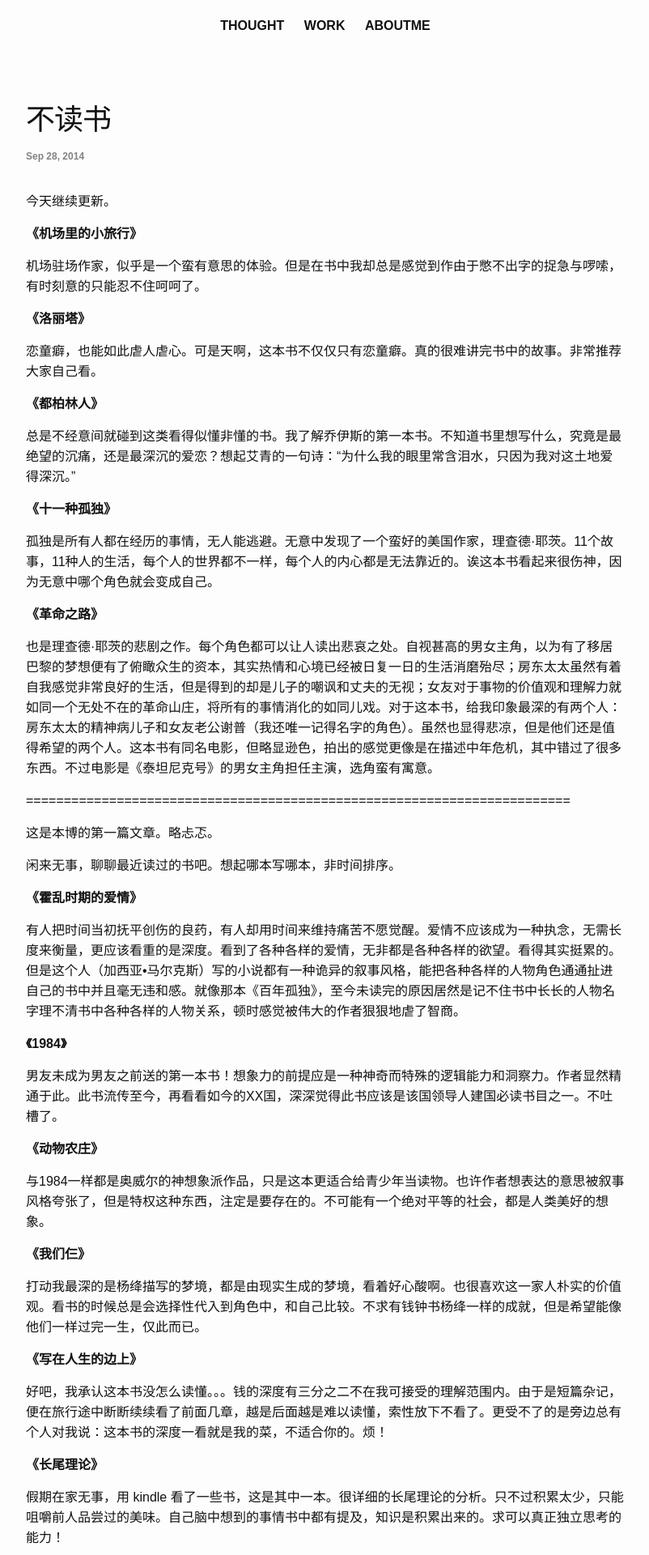
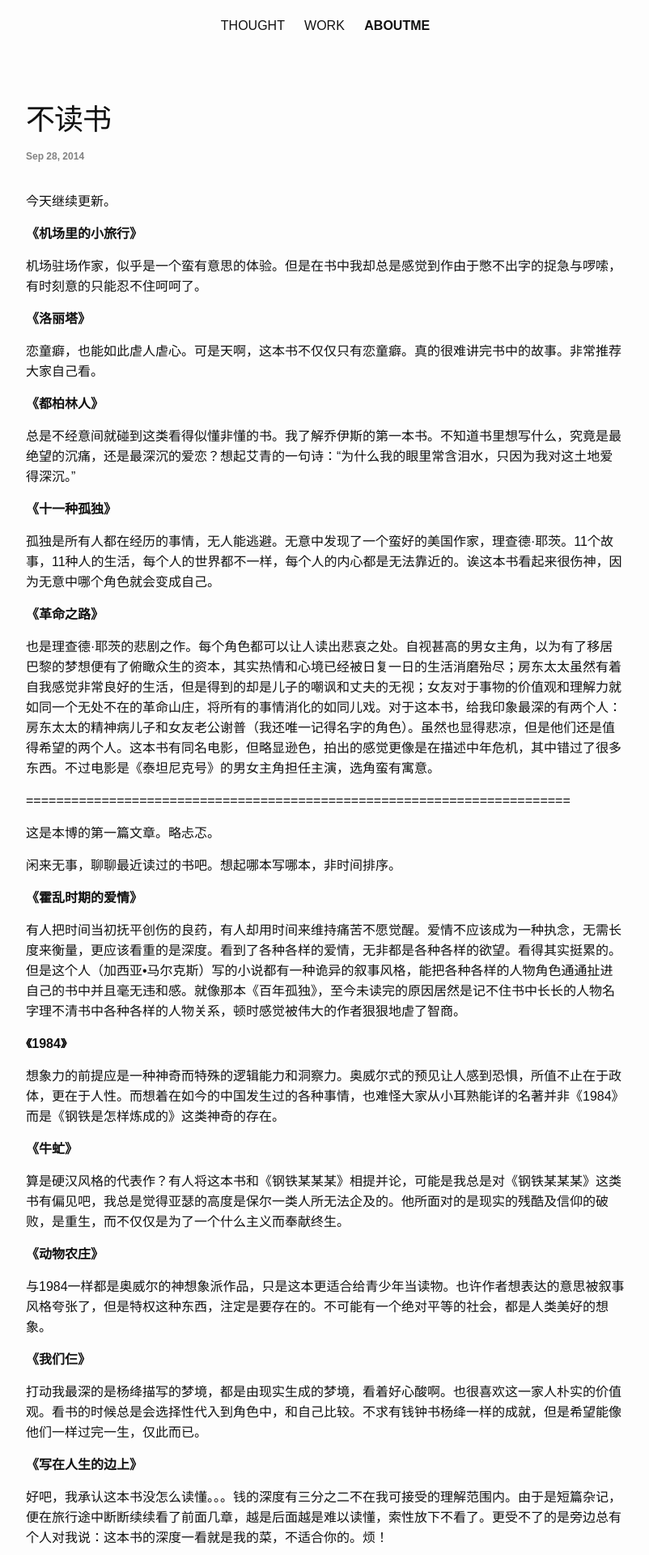
Before and after one commit to divingteng/divingteng.github.io, a Jekyll site: the page built from _posts/2014-09-28-something-about-reading.markdown, in a window 1280 px wide. Shown: the top 1920 px of the page at 81% size, without its empty margins (238-1040 px from the left). Built offline with Jekyll 4.4.1, drawn with Linux system fonts in a browser that asks for light colours.

Commit message:
update niumeng book

```diff
--- a/_includes/header.html
+++ b/_includes/header.html
@@ -15,9 +15,9 @@
 
       <div class="trigger">
 
-        <a class="page-link" href="{{ '/' | prepend: site.baseurl }}"><strong>THOUGHT</strong></a>
-        <a class="page-link" href="{{ '/work/' | prepend: site.baseurl }}"><strong>WORK</strong></a>
-        <a class="page-link" href="{{ '/aboutme/' | prepend: site.baseurl }}"><strong>ABOUTME</strong></a>
+        <a class="page-link" href="{{ '/' | prepend: site.baseurl }}">THOUGHT</a>
+        <a class="page-link" href="{{ '/work/' | prepend: site.baseurl }}">WORK</a>
+        <a class="page-link" href="{{ '/aboutme/' | prepend: site.baseurl }}"><strong> ABOUTME </strong></a>
 
       </div>
     </nav>
--- a/_posts/2014-09-28-something-about-reading.markdown
+++ b/_posts/2014-09-28-something-about-reading.markdown
@@ -41,8 +41,11 @@ categories: jekyll update
 
 **《1984》**
 
-男友未成为男友之前送的第一本书！想象力的前提应是一种神奇而特殊的逻辑能力和洞察力。作者显然精通于此。此书流传至今，再看看如今的XX国，深深觉得此书应该是该国领导人建国必读书目之一。不吐槽了。
+想象力的前提应是一种神奇而特殊的逻辑能力和洞察力。奥威尔式的预见让人感到恐惧，所值不止在于政体，更在于人性。而想着在如今的中国发生过的各种事情，也难怪大家从小耳熟能详的名著并非《1984》而是《钢铁是怎样炼成的》这类神奇的存在。
 
+**《牛虻》**
+
+算是硬汉风格的代表作？有人将这本书和《钢铁某某某》相提并论，可能是我总是对《钢铁某某某》这类书有偏见吧，我总是觉得亚瑟的高度是保尔一类人所无法企及的。他所面对的是现实的残酷及信仰的破败，是重生，而不仅仅是为了一个什么主义而奉献终生。
 
 **《动物农庄》**
 
--- a/css/main.scss
+++ b/css/main.css
@@ -15,6 +15,7 @@ dl, dd, ol, ul, figure {
 /**
  * Basic styling
  */
+
 body {
     font-family: Heiti SC, Helvatica, sans-serif;
     font-size: 16px;
```
